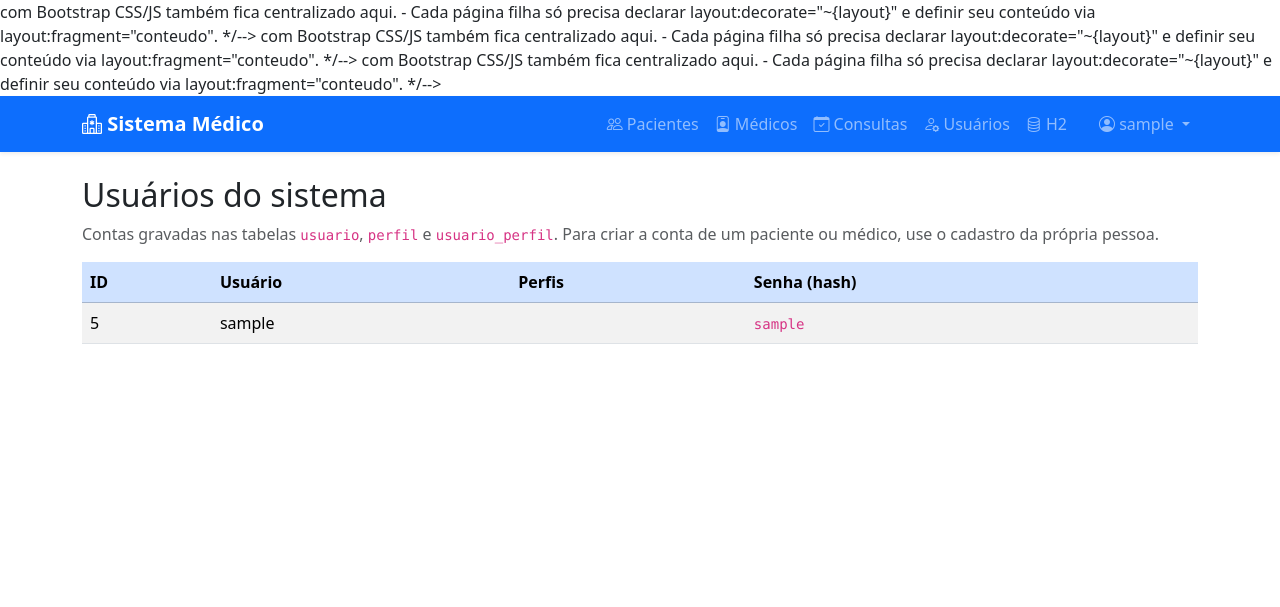
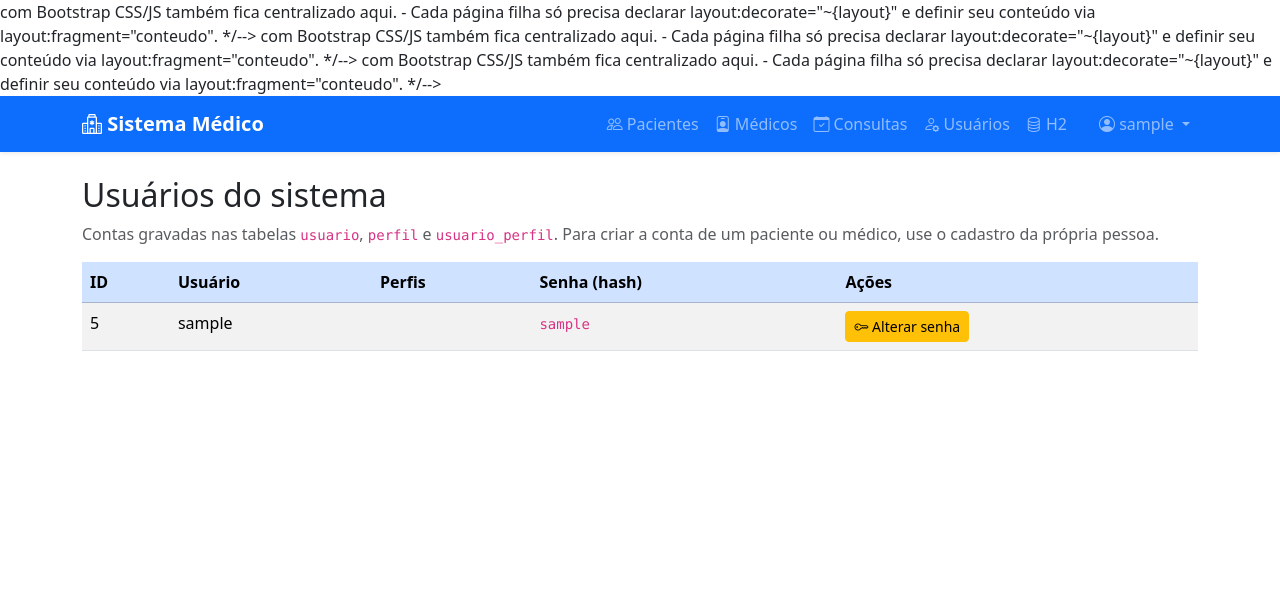
Before and after one commit to rafelms/projeto-pwebII, a Spring Boot app: page /usuarios in a window 1280 px wide. Shown: the top 607 px of the page. Run offline with Spring Boot 4, Linux system fonts and the light colour scheme; the visitor is signed in with stand-in values (Sample User, id 1); data comes from the database, SQL or seed files in the repository; some of the project's set-up classes (security, data sources, template engines, error pages and the like) are left out, and stand-ins take their place; some libraries are stand-ins or nearby versions.

Commit message:
feat(usuarios): administrador redefine a senha de qualquer conta pela lista de usuários
Tela /usuarios
- Nova coluna "Ações" com o botão "Alterar senha" em cada conta.
- O botão abre um modal Bootstrap, um por conta (th:each + id dinâmico
  modalSenha-{id}), no mesmo padrão dos modais das outras listagens.
- O modal pede a nova senha e a confirmação e envia PUT /usuarios/{id}/senha
  (th:method="put"; o th:action inclui o token CSRF).
- Ao terminar, a página recarrega (redirect para /usuarios) com a mensagem de
  sucesso, ou com a mensagem do erro encontrado.

Regra
- O administrador não conhece a senha atual da conta, então ela não é pedida.
- Cada usuário continua trocando a própria senha em "Meus dados", informando
  a senha atual (PUT /usuarios/senha, sem mudança).
- SecurityConfiguration: /usuarios/*/senha é restrito ao ADMIN.

Código
- Novo DTO RedefinirSenha (nova senha + confirmação, com @NotBlank e @Size).
  AlterarSenha passa a herdar dele e só acrescenta a senha atual.
- UsuarioService.redefinirSenha(id, dados, result): confere a confirmação e
  grava o novo hash BCrypt por dirty checking; devolve false se a conta não
  existe. A conferência da confirmação virou um método comum aos dois fluxos.
- UsuarioController.redefinirSenha trata o PUT e monta as mensagens flash.

```diff
--- a/src/main/java/org/example/projetoweb2/config/SecurityConfiguration.java
+++ b/src/main/java/org/example/projetoweb2/config/SecurityConfiguration.java
@@ -50,9 +50,10 @@ public class SecurityConfiguration {
         http
                 .authorizeHttpRequests(authorize -> authorize
                         // console do banco e lista de usuários: somente administrador.
-                        // "/usuarios" casa só com a URL exata: "Meus dados" e a troca de senha
+                        // "/usuarios" casa só com a URL exata: "Meus dados" e a troca da própria senha
                         // (/usuarios/meus-dados e /usuarios/senha) caem em anyRequest(), abaixo.
-                        .requestMatchers("/h2-console/**", "/usuarios").hasRole("ADMIN")
+                        // A redefinição da senha de outra conta (/usuarios/{id}/senha) é do ADMIN.
+                        .requestMatchers("/h2-console/**", "/usuarios", "/usuarios/*/senha").hasRole("ADMIN")
 
                         // exclusões (DELETE): somente administrador
                         .requestMatchers(HttpMethod.DELETE, "/pacientes/*", "/medicos/*", "/consultas/*")
--- a/src/main/java/org/example/projetoweb2/controller/UsuarioController.java
+++ b/src/main/java/org/example/projetoweb2/controller/UsuarioController.java
@@ -2,6 +2,7 @@ package org.example.projetoweb2.controller;
 
 import jakarta.validation.Valid;
 import org.example.projetoweb2.dto.AlterarSenha;
+import org.example.projetoweb2.dto.RedefinirSenha;
 import org.example.projetoweb2.repository.MedicoRepository;
 import org.example.projetoweb2.repository.PacienteRepository;
 import org.example.projetoweb2.repository.UsuarioRepository;
@@ -13,6 +14,7 @@ import org.springframework.ui.Model;
 import org.springframework.validation.BindingResult;
 import org.springframework.web.bind.annotation.GetMapping;
 import org.springframework.web.bind.annotation.ModelAttribute;
+import org.springframework.web.bind.annotation.PathVariable;
 import org.springframework.web.bind.annotation.PutMapping;
 import org.springframework.web.bind.annotation.RequestMapping;
 import org.springframework.web.servlet.mvc.support.RedirectAttributes;
@@ -22,7 +24,8 @@ import org.springframework.web.servlet.mvc.support.RedirectAttributes;
  *
  * - GET /usuarios:            lista todas as contas e seus perfis (somente ADMIN);
  * - GET /usuarios/meus-dados: dados do usuário logado (qualquer perfil);
- * - PUT /usuarios/senha:      o usuário logado altera a própria senha.
+ * - PUT /usuarios/senha:      o usuário logado altera a própria senha;
+ * - PUT /usuarios/{id}/senha: o ADMIN redefine a senha de qualquer conta (modal da lista).
  */
 @Controller
 @RequestMapping("/usuarios")
@@ -100,6 +103,32 @@ public class UsuarioController {
     }
 
     /**
+     * Redefine a senha de uma conta a partir da lista de usuários (somente ADMIN).
+     *
+     * O formulário é um modal por linha e a página sempre recarrega: com sucesso mostra a
+     * mensagem verde; com erro, a mensagem do primeiro problema encontrado.
+     *
+     * @param id                 conta que terá a senha trocada
+     * @param dados              nova senha e confirmação
+     * @param result             resultado da validação
+     * @param redirectAttributes atributos "flash" para a mensagem
+     * @return redirecionamento para a lista de usuários
+     */
+    @PutMapping("/{id}/senha")
+    public String redefinirSenha(@PathVariable Long id, @Valid @ModelAttribute RedefinirSenha dados,
+                                 BindingResult result, RedirectAttributes redirectAttributes) {
+        if (!usuarioService.redefinirSenha(id, dados, result)) {
+            redirectAttributes.addFlashAttribute("erro", "Usuário não encontrado.");
+        } else if (result.hasErrors()) {
+            redirectAttributes.addFlashAttribute("erro", "Senha não alterada: "
+                    + result.getAllErrors().get(0).getDefaultMessage());
+        } else {
+            redirectAttributes.addFlashAttribute("sucesso", "Senha alterada com sucesso!");
+        }
+        return "redirect:/usuarios";
+    }
+
+    /**
      * Coloca no model a conta do usuário e, se existir, o paciente ou médico vinculado a ela.
      */
     private String carregarMeusDados(String login, Model model) {
--- a/src/main/resources/templates/usuario/list.html
+++ b/src/main/resources/templates/usuario/list.html
@@ -38,6 +38,7 @@
             <th>Usuário</th>
             <th>Perfis</th>
             <th>Senha (hash)</th>
+            <th>Ações</th>
         </tr>
         </thead>
         <tbody>
@@ -50,9 +51,56 @@
             </td>
             <!--/* #strings.abbreviate corta o hash para não ocupar a tela inteira */-->
             <td><code th:text="${#strings.abbreviate(u.senha, 24)}"></code></td>
+            <td>
+                <!--/* Abre o modal "Alterar senha" desta conta: "#modalSenha-1", etc. */-->
+                <button class="btn btn-warning btn-sm" type="button"
+                        th:data-bs-target="'#modalSenha-' + ${u.id}"
+                        data-bs-toggle="modal">
+                    <i class="bi bi-key"></i> Alterar senha
+                </button>
+            </td>
         </tr>
         </tbody>
     </table>
+
+    <!--/*
+        Um modal "Alterar senha" por conta, como nas outras listagens (th:each + id dinâmico).
+        Envia PUT /usuarios/{id}/senha (th:method="put" gera o campo oculto "_method" e o th:action
+        inclui o token CSRF). O ADMIN não precisa da senha atual da conta: só da nova e da confirmação.
+        Ao terminar, o controller redireciona para /usuarios, recarregando a página com a mensagem.
+    */-->
+    <div th:each="u : ${usuarios}">
+        <div class="modal fade" th:id="'modalSenha-' + ${u.id}" tabindex="-1" aria-hidden="true">
+            <div class="modal-dialog">
+                <div class="modal-content">
+                    <div class="modal-header bg-warning">
+                        <h5 class="modal-title" th:text="'Alterar senha de ' + ${u.usuario}"></h5>
+                        <button type="button" class="btn-close" data-bs-dismiss="modal" aria-label="Fechar"></button>
+                    </div>
+                    <form th:action="@{/usuarios/{id}/senha(id=${u.id})}" th:method="put" novalidate>
+                        <div class="modal-body">
+                            <div class="mb-2">
+                                <label th:for="'novaSenha-' + ${u.id}" class="form-label small">Nova senha</label>
+                                <input type="password" class="form-control" th:id="'novaSenha-' + ${u.id}"
+                                       name="novaSenha" autocomplete="new-password">
+                            </div>
+                            <div class="mb-2">
+                                <label th:for="'confirmacao-' + ${u.id}" class="form-label small">Repita a nova senha</label>
+                                <input type="password" class="form-control" th:id="'confirmacao-' + ${u.id}"
+                                       name="confirmacao" autocomplete="new-password">
+                            </div>
+                        </div>
+                        <div class="modal-footer">
+                            <button type="button" class="btn btn-secondary btn-sm" data-bs-dismiss="modal">Cancelar</button>
+                            <button type="submit" class="btn btn-primary btn-sm">
+                                <i class="bi bi-check-lg"></i> Salvar nova senha
+                            </button>
+                        </div>
+                    </form>
+                </div>
+            </div>
+        </div>
+    </div>
 
 </div>
 
```
Also changed, not shown: src/main/java/org/example/projetoweb2/dto/AlterarSenha.java (+3 -26 lines), src/main/java/org/example/projetoweb2/dto/RedefinirSenha.java (added, +37 -0 lines), src/main/java/org/example/projetoweb2/service/UsuarioService.java (+30 -3 lines).
